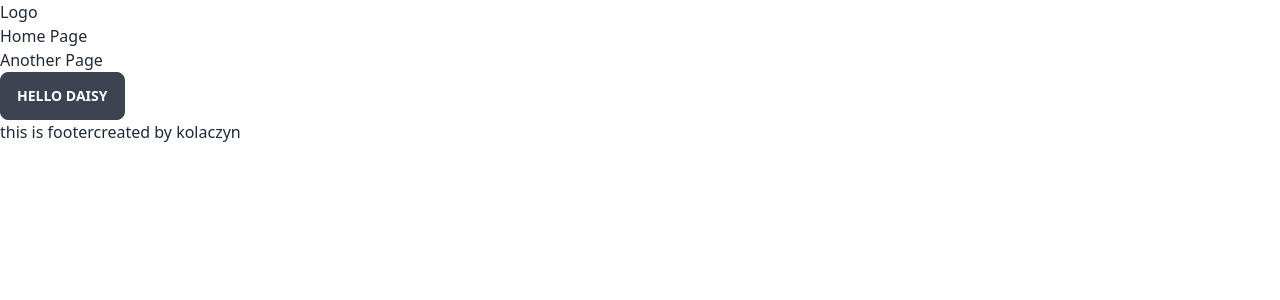
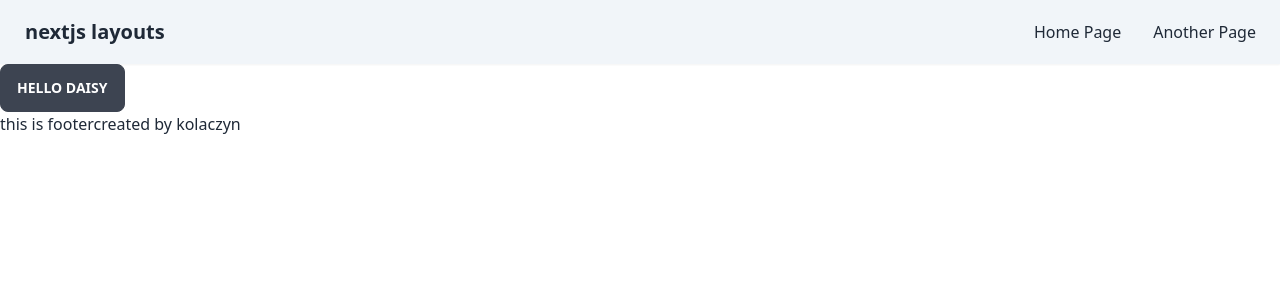
Before and after one commit to kolaczyn/nextjs-layouts, a Next.js app: page / in a window 1280 px wide. Shown: the top 300 px of the page. Built offline with nearby package versions, Linux system fonts and the light colour scheme.

Commit message:
better navbar and fix `content` in tailwind config

```diff
--- a/src/components/layout/Navbar.tsx
+++ b/src/components/layout/Navbar.tsx
@@ -1,21 +1,25 @@
 import Link from "next/link";
 
-export const Navbar = () => {
-  return (
-    <nav>
-      <span>Logo</span>
-      <ul>
-        <li>
-          <Link href="/">
-            <a>Home Page</a>
-          </Link>
-        </li>
-        <li>
-          <Link href="/another-page">
-            <a>Another Page</a>
-          </Link>
-        </li>
+const navItems = [
+  { label: "Home Page", href: "/" },
+  { label: "Another Page", href: "/another-page" },
+];
+
+export const Navbar = () => (
+  <div className="navbar bg-slate-100 shadow-sm">
+    <div className="flex-1">
+      <a className="btn btn-ghost normal-case text-xl">nextjs layouts</a>
+    </div>
+    <div className="flex-none">
+      <ul className="menu menu-horizontal p-0">
+        {navItems.map(({ label, href }) => (
+          <li key={href}>
+            <Link href={href}>
+              <a>{label}</a>
+            </Link>
+          </li>
+        ))}
       </ul>
-    </nav>
-  );
-};
+    </div>
+  </div>
+);
--- a/tailwind.config.js
+++ b/tailwind.config.js
@@ -1,4 +1,4 @@
 module.exports = {
-  content: ["./pages/**/*.{js,ts,jsx,tsx}"],
+  content: ["./{src,pages}/**/*.{js,ts,jsx,tsx}"],
   plugins: [require("daisyui")],
 };
```
